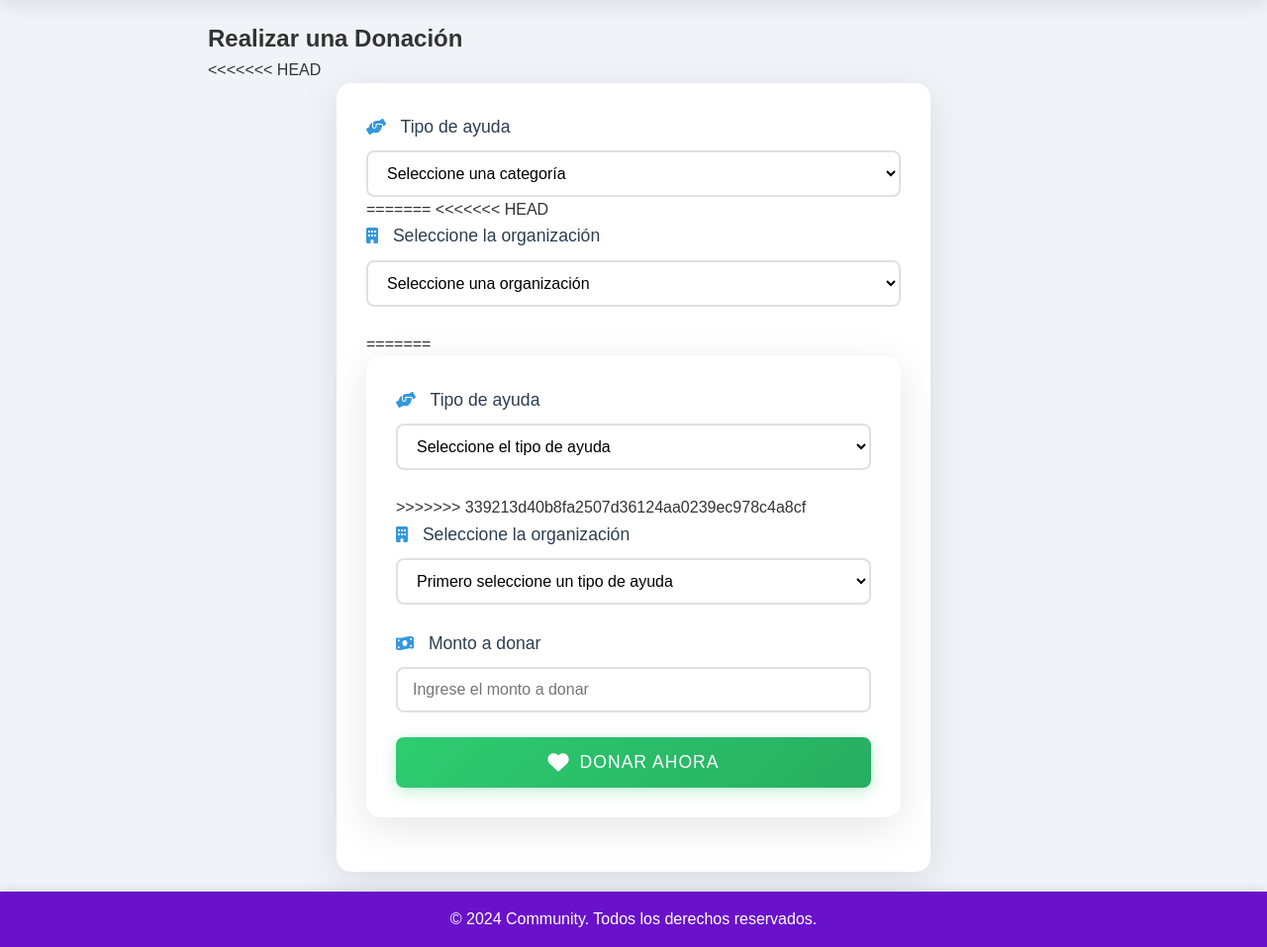
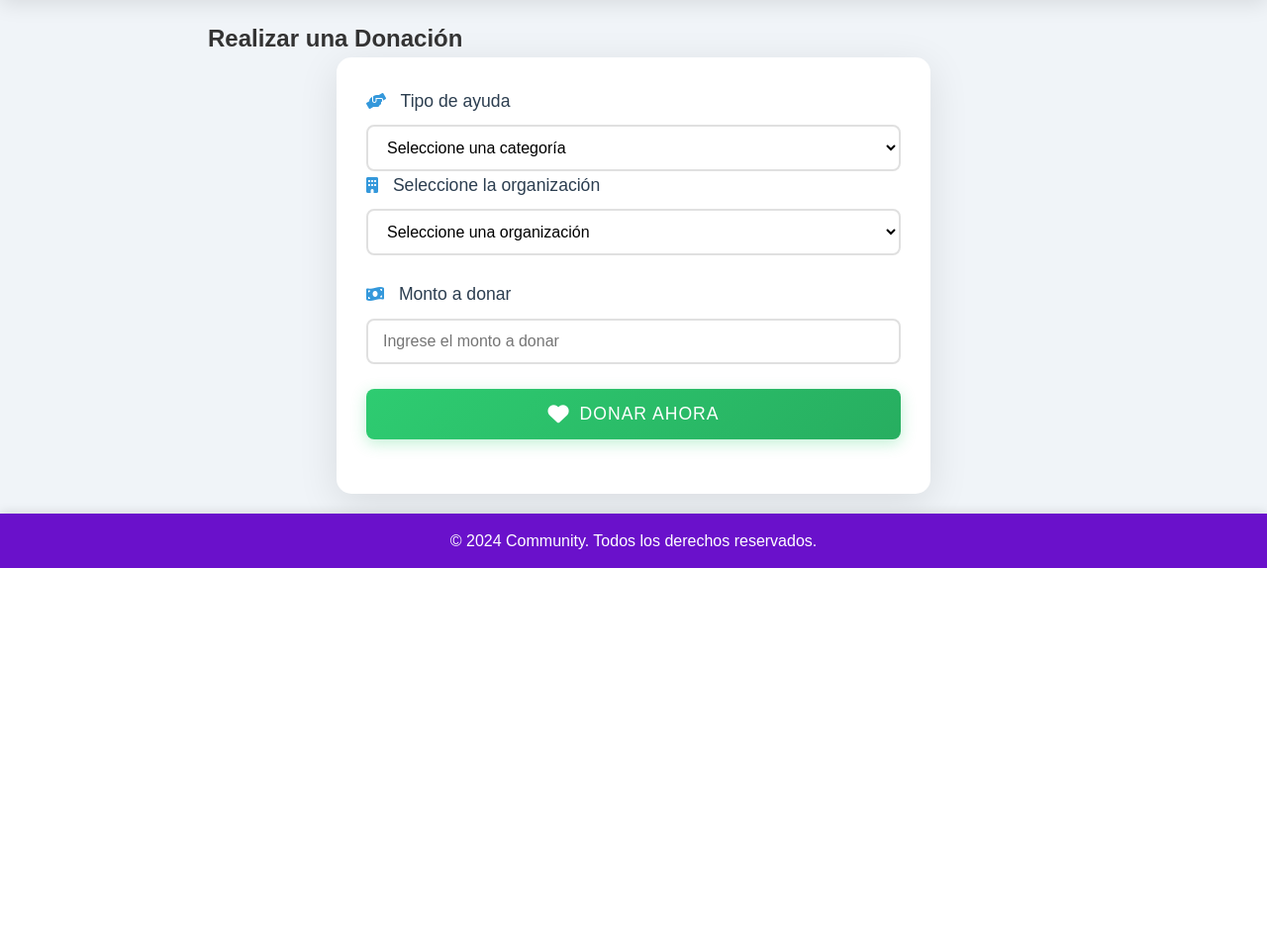
Before and after one commit to Curcolor/CONEXION_SOLIDARIA, a Flask app: page /donar in a window 1280 px wide. Shown: the part 248-1205 px from the top of the page at 99% size. After the commit the page ends 822 px from the top, so only its background shows below. Run offline with Flask 3, Linux system fonts and the light colour scheme; data comes from the database, SQL or seed files in the repository.

Commit message:
merge Donacion arreglado

```diff
--- a/src/static/scripts/js/donar.js
+++ b/src/static/scripts/js/donar.js
@@ -86,6 +86,7 @@ function actualizarOrganizaciones() {
         });
     }
 }
+
 
 // Procesar la donación
 async function procesarDonacion(event) {
--- a/src/templates/pages/donar.html
+++ b/src/templates/pages/donar.html
@@ -24,21 +24,19 @@
             Inicio</a>
         <a href="/proyectos" data-tooltip="Explora todos los proyectos disponibles"><i
                 class="fas fa-project-diagram"></i> Proyectos</a>
-        <a href="/organizaciones"
-            data-tooltip="Conoce las organizaciones que están haciendo la diferencia"><i class="fas fa-building"></i>
+        <a href="/organizaciones" data-tooltip="Conoce las organizaciones que están haciendo la diferencia"><i
+                class="fas fa-building"></i>
             Organizaciones</a>
-        <a href="/donar" data-tooltip="Contribuye a las causas que te importan"
-            class="active"><i class="fas fa-donate"></i> Donar</a>
-        <a href="/recibir" data-tooltip="Conecta con quienes ofrecen ayudas"><i
-                class="fas fa-hand-holding-heart"></i> Recibir</a>
-        <a href="/perfil" data-tooltip="Gestiona tu perfil y tus donaciones"><i
-                class="fas fa-user"></i> Mi Perfil</a>
+        <a href="/donar" data-tooltip="Contribuye a las causas que te importan" class="active"><i
+                class="fas fa-donate"></i> Donar</a>
+        <a href="/recibir" data-tooltip="Conecta con quienes ofrecen ayudas"><i class="fas fa-hand-holding-heart"></i>
+            Recibir</a>
+        <a href="/perfil" data-tooltip="Gestiona tu perfil y tus donaciones"><i class="fas fa-user"></i> Mi Perfil</a>
     </nav>
 
 
     <main class="container">
         <h2>Realizar una Donación</h2>
-<<<<<<< HEAD
         <form id="form_donacion" class="donation-form">
             <div class="form-group">
                 <label for="tipo_ayuda">
@@ -55,7 +53,6 @@
                     <option value="deporte">Deporte</option>
                     <option value="social">Social</option>
                 </select>
-=======
 
                 <!-- Sección para proyecto específico -->
                 <div id="proyecto-especifico" style="display: none;">
@@ -66,7 +63,6 @@
                             <p>Meta: $<span id="proyecto-meta"></span></p>
                             <p>Recaudado: $<span id="proyecto-recaudado"></span></p>
                         </div>
->>>>>>> 339213d40b8fa2507d36124aa0239ec978c4a8cf
                     </div>
                     <form id="form_donacion_proyecto" class="donation-form">
                         <input type="hidden" id="proyecto_id">
@@ -84,36 +80,6 @@
                         </button>
                     </form>
                 </div>
-
-<<<<<<< HEAD
-            <div class="form-group">
-                <label for="organizacion">
-                    <i class="fas fa-building"></i>
-                    Seleccione la organización
-                </label>
-                <select id="organizacion" required>
-                    <option value="">Seleccione la organización</option>
-                </select>
-            </div>
-=======
-        <!-- Formulario original para donación general -->
-        <div id="donacion-general">
-            <form id="form_donacion" class="donation-form">
-                <div class="form-group">
-                    <label for="tipo_ayuda">
-                        <i class="fas fa-hands-helping"></i>
-                        Tipo de ayuda
-                    </label>
-                    <select id="tipo_ayuda" required>
-                        <option value="">Seleccione el tipo de ayuda</option>
-                        <option value="salud">Salud</option>
-                        <option value="alimentaria">Alimentaria</option>
-                        <option value="educativa">Educativa</option>
-                        <option value="vivienda">Vivienda</option>
-                    </select>
-                </div>
->>>>>>> 339213d40b8fa2507d36124aa0239ec978c4a8cf
-
                         <div class="form-group">
                             <label for="organizacion">
                                 <i class="fas fa-building"></i>
```
Lines whose indentation alone changed are shown as unchanged.
